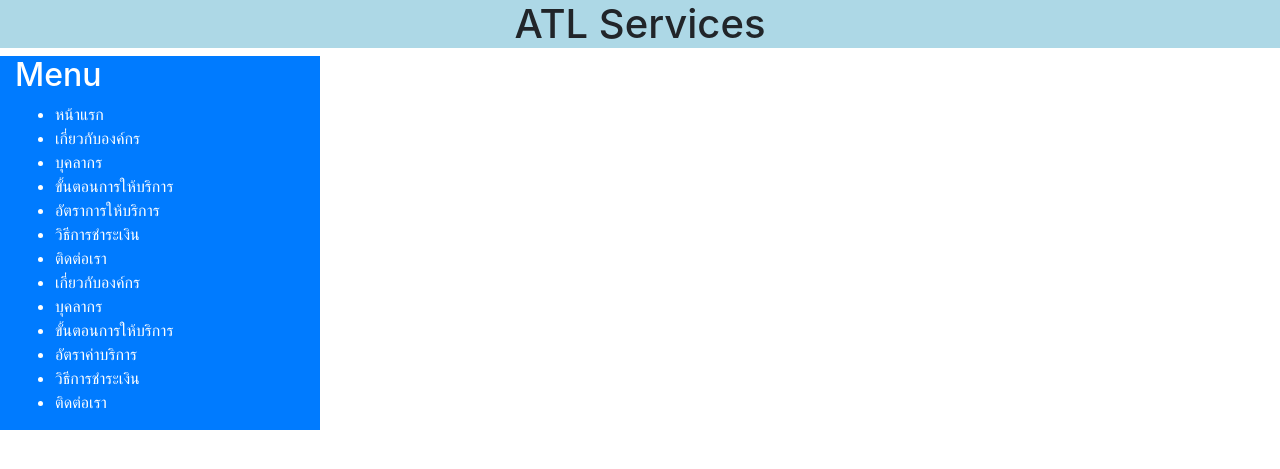
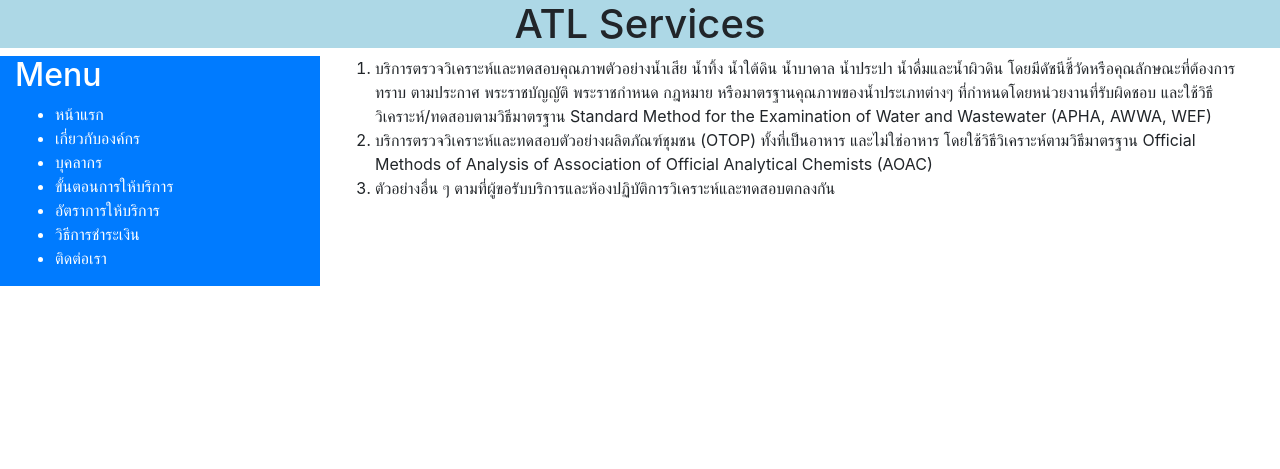
Before and after one commit to snattapong/atl, a CodeIgniter app: page /atl/ in a window 1280 px wide. Shown: the top 469 px of the page. Run offline with CodeIgniter, Linux system fonts and the light colour scheme; data comes from the database, SQL or seed files in the repository.

Commit message:
finally this day from my office

```diff
--- a/application/views/main_page.php
+++ b/application/views/main_page.php
@@ -12,16 +12,21 @@
 <?php foreach($menus->result() as $menu): ?>
   <li><?= $menu->menu_text ?></li>
 <?php endforeach; ?>
-<li>เกี่ยวกับองค์กร</li>
-<li>บุคลากร</li>
-<li>ขั้นตอนการให้บริการ</li>
-<li>อัตราค่าบริการ</li>
-<li>วิธีการชำระเงิน</li>
-<li>ติดต่อเรา</li>
 </ul>
 </div>
 
 <div class="col-md-9 bg-white">
+<ol>
+<li>บริการตรวจวิเคราะห์และทดสอบคุณภาพตัวอย่างน้ำเสีย น้ำทิ้ง น้ำใต้ดิน น้ำบาดาล น้ำประปา น้ำดื่มและน้ำผิวดิน โดยมีดัชนีชี้วัดหรือคุณลักษณะที่ต้องการทราบ ตามประกาศ พระราชบัญญัติ พระราชกำหนด  กฎหมาย หรือมาตรฐานคุณภาพของน้ำประเภทต่างๆ ที่กำหนดโดยหน่วยงานที่รับผิดชอบ และใช้วิธีวิเคราะห์/ทดสอบตามวิธีมาตรฐาน Standard Method for the Examination of Water and Wastewater (APHA, AWWA, WEF)
+</li>
+<li>
+บริการตรวจวิเคราะห์และทดสอบตัวอย่างผลิตภัณฑ์ชุมชน (OTOP) ทั้งที่เป็นอาหาร และไม่ใช่อาหาร โดยใช้วิธีวิเคราะห์ตามวิธีมาตรฐาน  Official Methods of Analysis of Association of Official Analytical Chemists (AOAC)
+</li>
+<li>
+ตัวอย่างอื่น ๆ ตามที่ผู้ขอรับบริการและห้องปฏิบัติการวิเคราะห์และทดสอบตกลงกัน
+</li>
+</ol>
+
 </div>
 
 </div><!--end row-->
```
